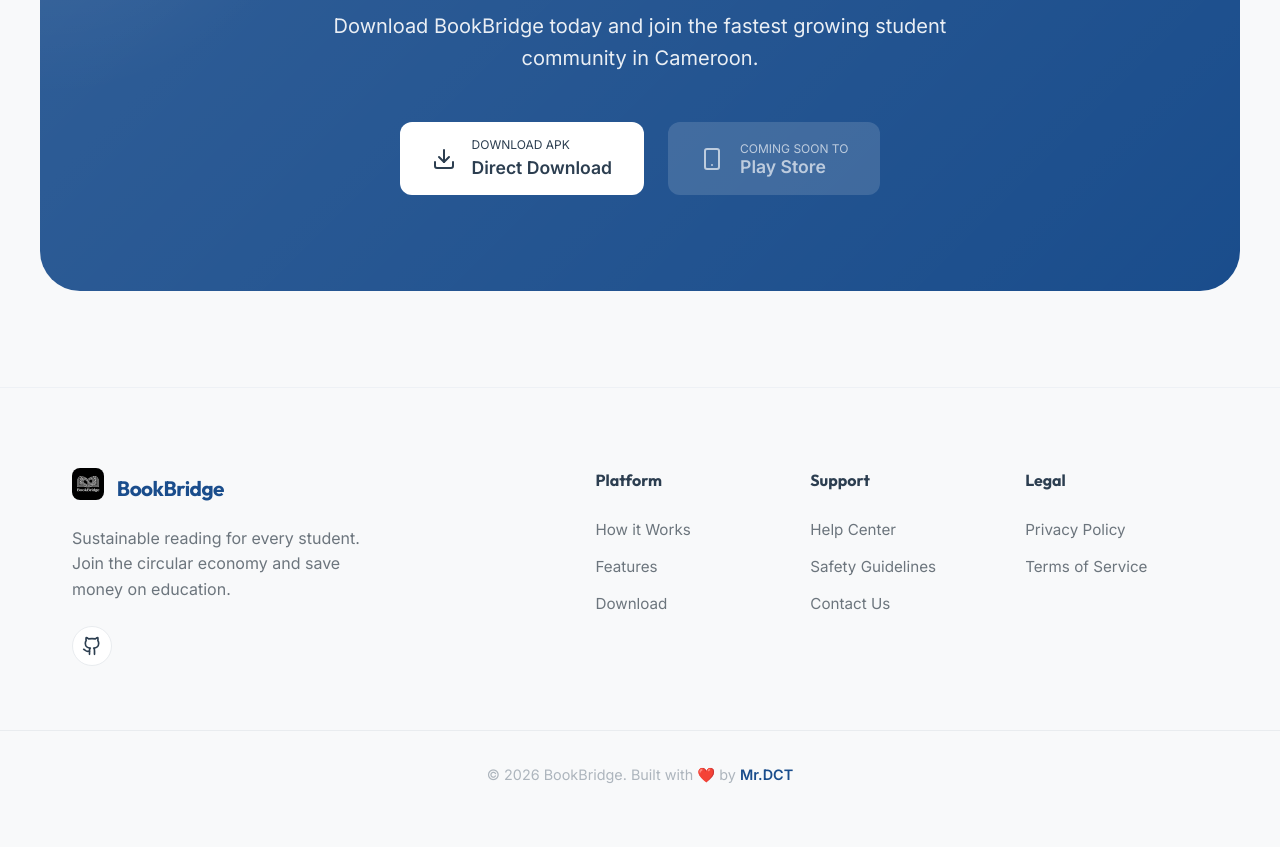
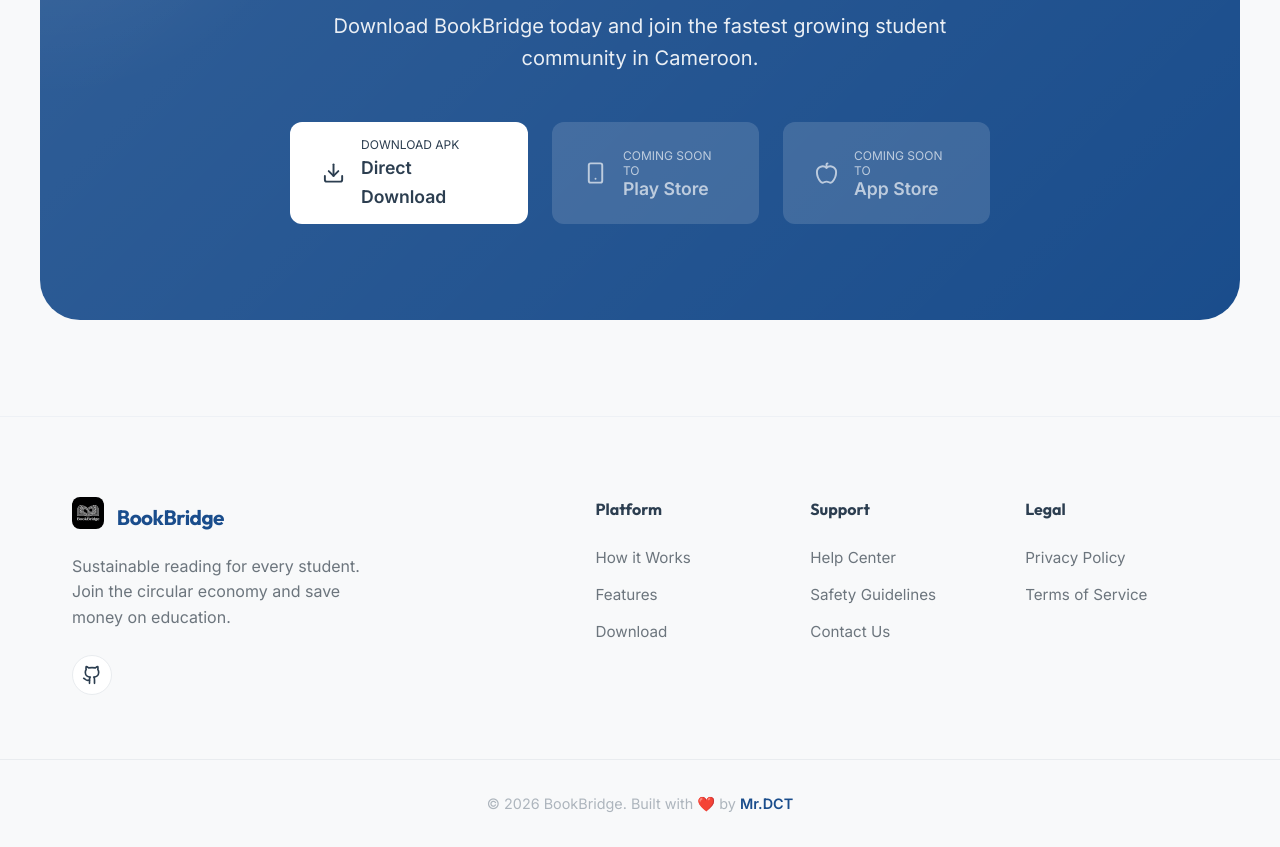
Before and after one commit to dev-safe/book-bridge-landing, a SvelteKit app: page / in a window 1280 px wide. Shown: the part 2800-3647 px from the top of the page. Before the commit the page ends 3618 px from the top, so only its background shows below. Built offline with nearby package versions, Linux system fonts and the light colour scheme.

Commit message:
feat: add app store button

```diff
--- a/src/routes/+page.svelte
+++ b/src/routes/+page.svelte
@@ -13,6 +13,7 @@
     CreditCard,
     Star,
     Download,
+    Apple,
   } from "lucide-svelte";
   import { onMount } from "svelte";
   import screenshot from "$lib/assets/screenshot.png";
@@ -290,6 +291,14 @@
             <div class="btn-text">
               <span>Coming soon to</span>
               <strong>Play Store</strong>
+            </div>
+          </button>
+          <!-- Placeholder for App Store -->
+          <button class="store-btn other" disabled>
+            <Apple size={24} />
+            <div class="btn-text">
+              <span>Coming soon to</span>
+              <strong>App Store</strong>
             </div>
           </button>
         </div>
```
